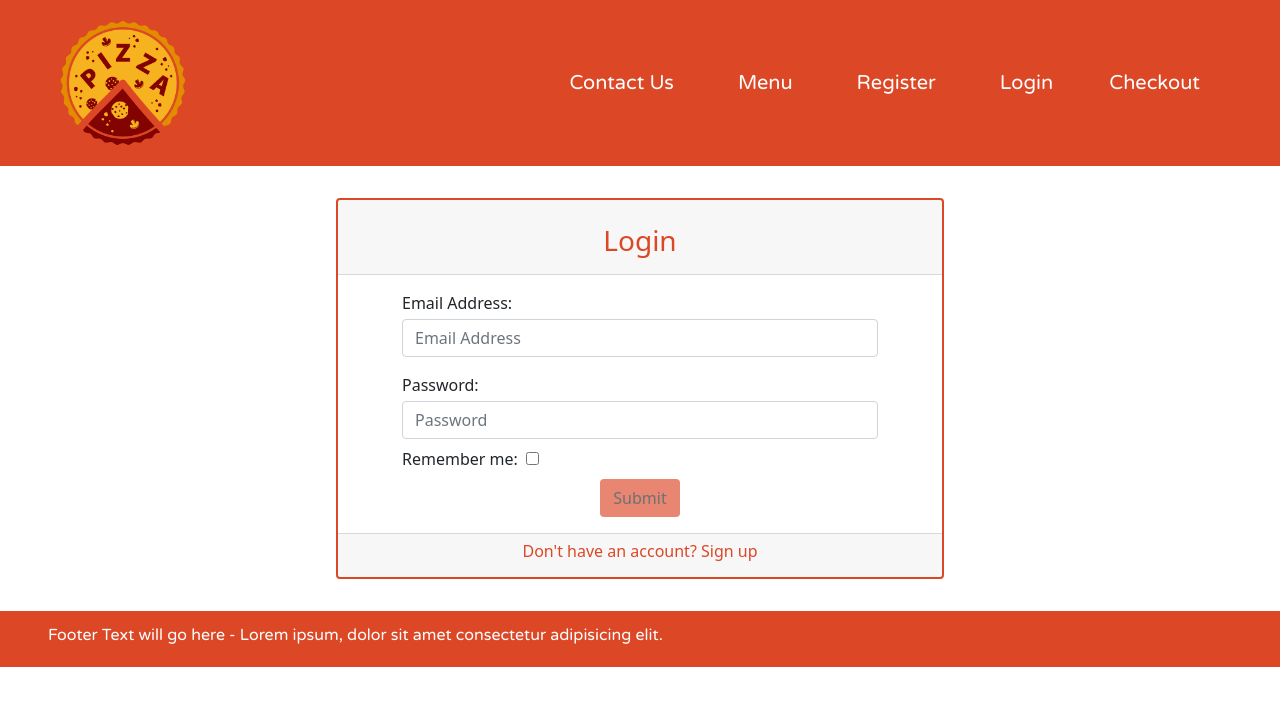
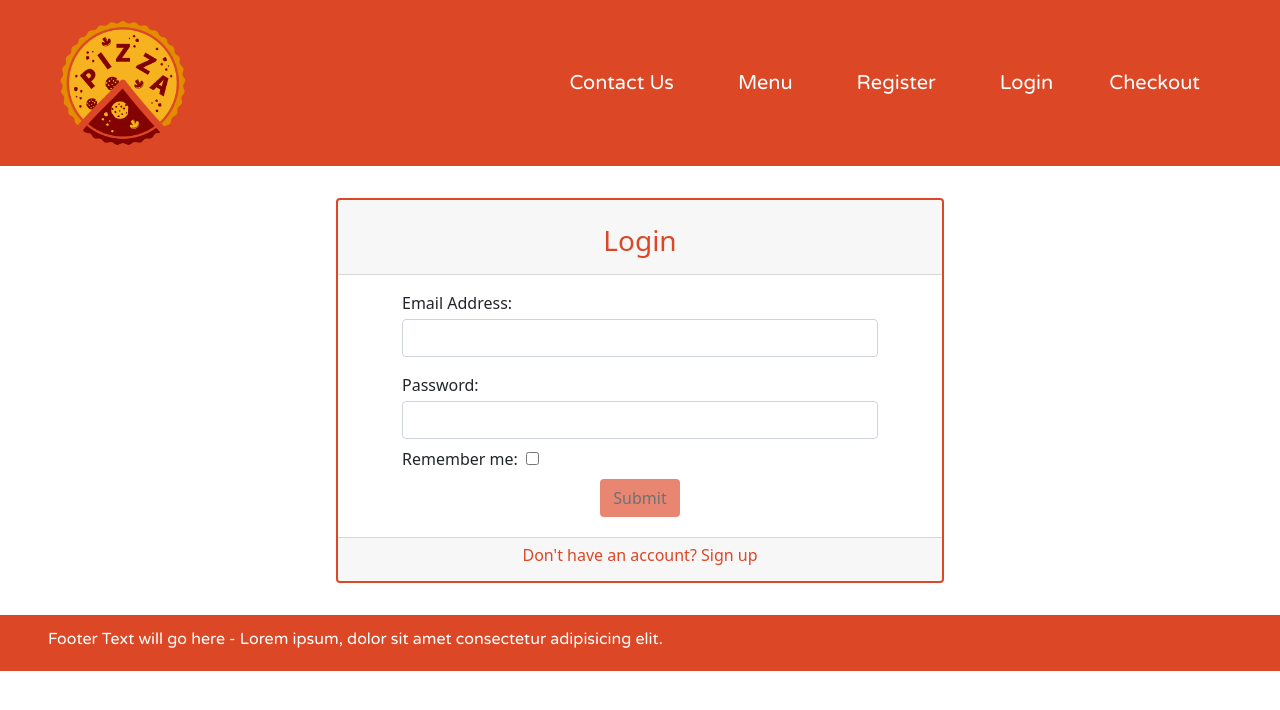
Before and after one commit to ZachDeath/Team-10-FoodDelivery-angular-app, an Angular app in the folder frontend/: page / in a window 1280 px wide. Shown: the top 710 px of the page. Built offline with nearby package versions, Linux system fonts and the light colour scheme.

Commit message:
minor login changes

```diff
--- a/frontend/src/app/app.module.ts
+++ b/frontend/src/app/app.module.ts
@@ -5,12 +5,13 @@ import { HeaderComponent } from './components/header/header.component';
 import { FooterComponent } from './components/footer/footer.component';
 import { FormsModule } from '@angular/forms';
 import { LoginFormComponent } from './login-form/login-form.component';
+import { RoutingModule } from './routing.module';
 
 @NgModule({
   declarations: [appComponent, HeaderComponent, FooterComponent, LoginFormComponent],
 
   imports: [BrowserModule,
-  FormsModule],
+  FormsModule, RoutingModule],
   providers: [],
   bootstrap: [appComponent],
 })
--- a/frontend/src/app/login-form/login-form.component.html
+++ b/frontend/src/app/login-form/login-form.component.html
@@ -11,12 +11,12 @@
         <form id="login-form" class="form mx-5" (ngSubmit)="onSubmit()" #loginForm="ngForm" >
             <div class="form-group">
                 <label for="email" class="mb-1">Email Address:</label>
-                <input type="text" name="email" #email="ngModel" class="form-control" placeholder="Email Address" ngModel required email>
+                <input type="text" name="email" #email="ngModel" class="form-control" ngModel required email>
                 <span class="help-block" style="color: red;" *ngIf="!email.valid && email.touched">Please enter a valid email!</span>
             </div>
             <div class="form-group">
                 <label for="password" class="mb-1 mt-3">Password:</label>
-                <input type="text" type="password" name="password" #password="ngModel" class="form-control" placeholder="Password" ngModel required>
+                <input type="text" type="password" name="password" #password="ngModel" class="form-control" ngModel required>
                 <span class="help-block" style="color: red;" *ngIf="!password.valid && password.touched">Required!</span>
             </div>
             <div class="form-group">
@@ -25,7 +25,7 @@
 
             <div class="row">
                 <div class="col text-center">
-                    <button class="btn btn-block" [disabled]="!loginForm.valid" style="background-color: #dc4726;">Submit</button>
+                    <button class="btn btn-block mb-1" [disabled]="!loginForm.valid" style="background-color: #dc4726;">Submit</button>
                 </div>
             </div>
         </form>
--- a/frontend/src/app/login-form/login-form.component.ts
+++ b/frontend/src/app/login-form/login-form.component.ts
@@ -16,7 +16,7 @@ export class LoginFormComponent implements OnInit {
     password: ""
   }
 
-  constructor() { }
+  constructor(private router: Router) { }
 
   ngOnInit(): void {
   }
@@ -35,7 +35,7 @@ export class LoginFormComponent implements OnInit {
 
   routeToHome(){
 
-    //this.router.navigate(['/home']);
+    this.router.navigate(['/home']);
 
   }
 
--- /dev/null
+++ b/frontend/src/app/routing.module.ts
@@ -0,0 +1,18 @@
+import { NgModule } from '@angular/core';
+import { CommonModule } from '@angular/common';
+import { RouterModule, Routes } from '@angular/router';
+
+//configure route paths
+const routes: Routes = [];
+
+@NgModule({
+  imports: [CommonModule,
+    RouterModule.forRoot(routes),],
+  exports: [RouterModule]
+
+})
+export class RoutingModule {
+
+  constructor(){
+  }
+}
```
